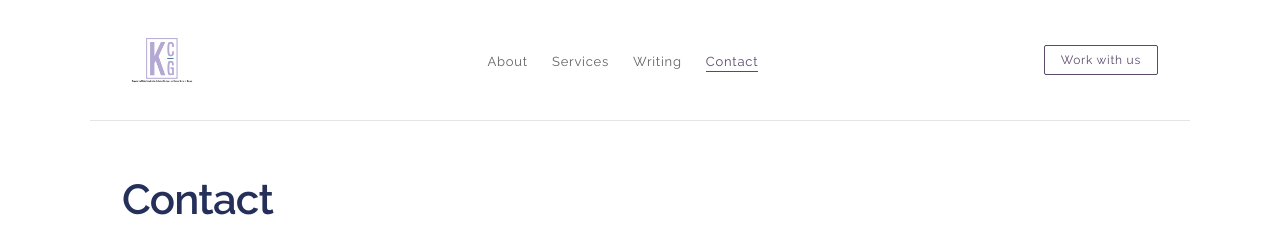
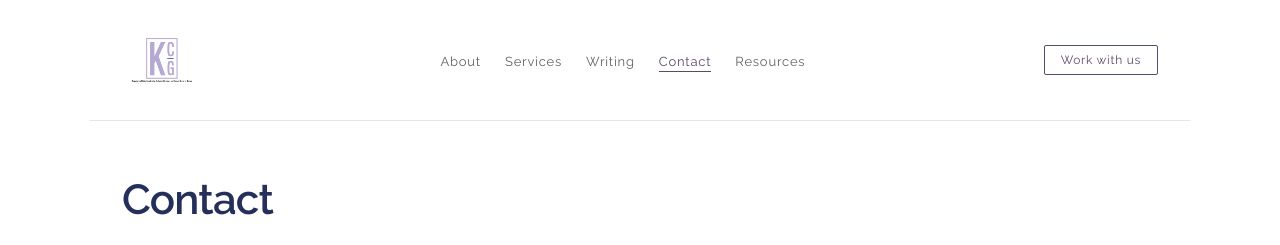
Before and after one commit to jesskovach/kovachconsultants, a Jekyll site: the page built from contact.md, in a window 1280 px wide. Shown: the top 245 px of the page. Built offline with Jekyll 4.4.1, drawn with Linux system fonts in a browser that asks for light colours.

Commit message:
Add Resources nav link — password gated at /tools/

```diff
--- a/_layouts/page.html
+++ b/_layouts/page.html
@@ -92,6 +92,7 @@
       <li><a href="/services" {% if page.url == '/services/' %}class="active" aria-current="page"{% endif %}>Services</a></li>
       <li><a href="/writing" {% if page.url == '/writing/' %}class="active" aria-current="page"{% endif %}>Writing</a></li>
       <li><a href="/contact" {% if page.url == '/contact/' %}class="active" aria-current="page"{% endif %}>Contact</a></li>
+      <li><a href="/tools/" {% if page.url == '/tools/' %}class="active" aria-current="page"{% endif %}>Resources</a></li>
     </ul>
     <a href="https://calendly.com/kovachconsultinggroup" class="nav-cta" aria-label="Schedule a conversation — opens Calendly">Work with us</a>
   </nav>
```
